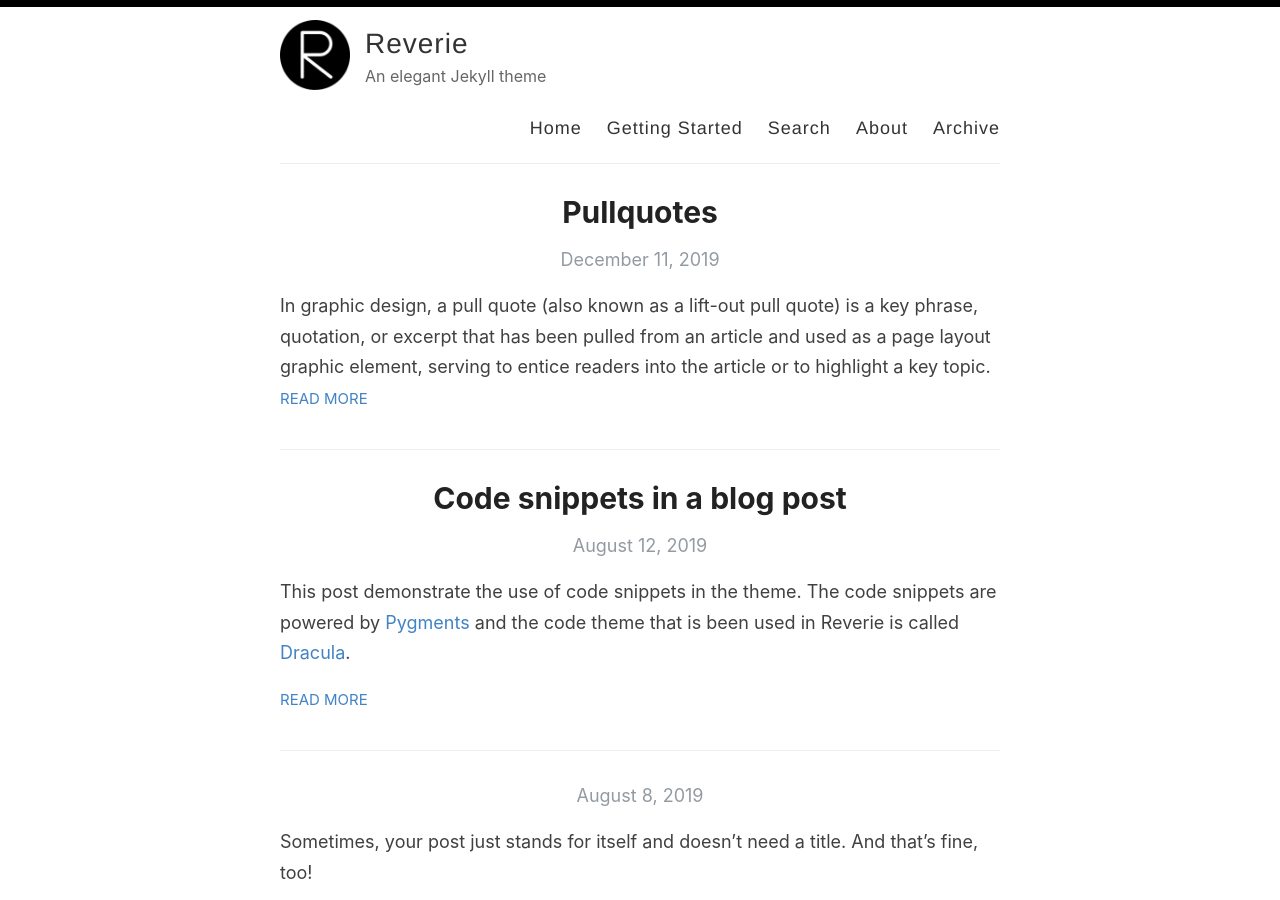
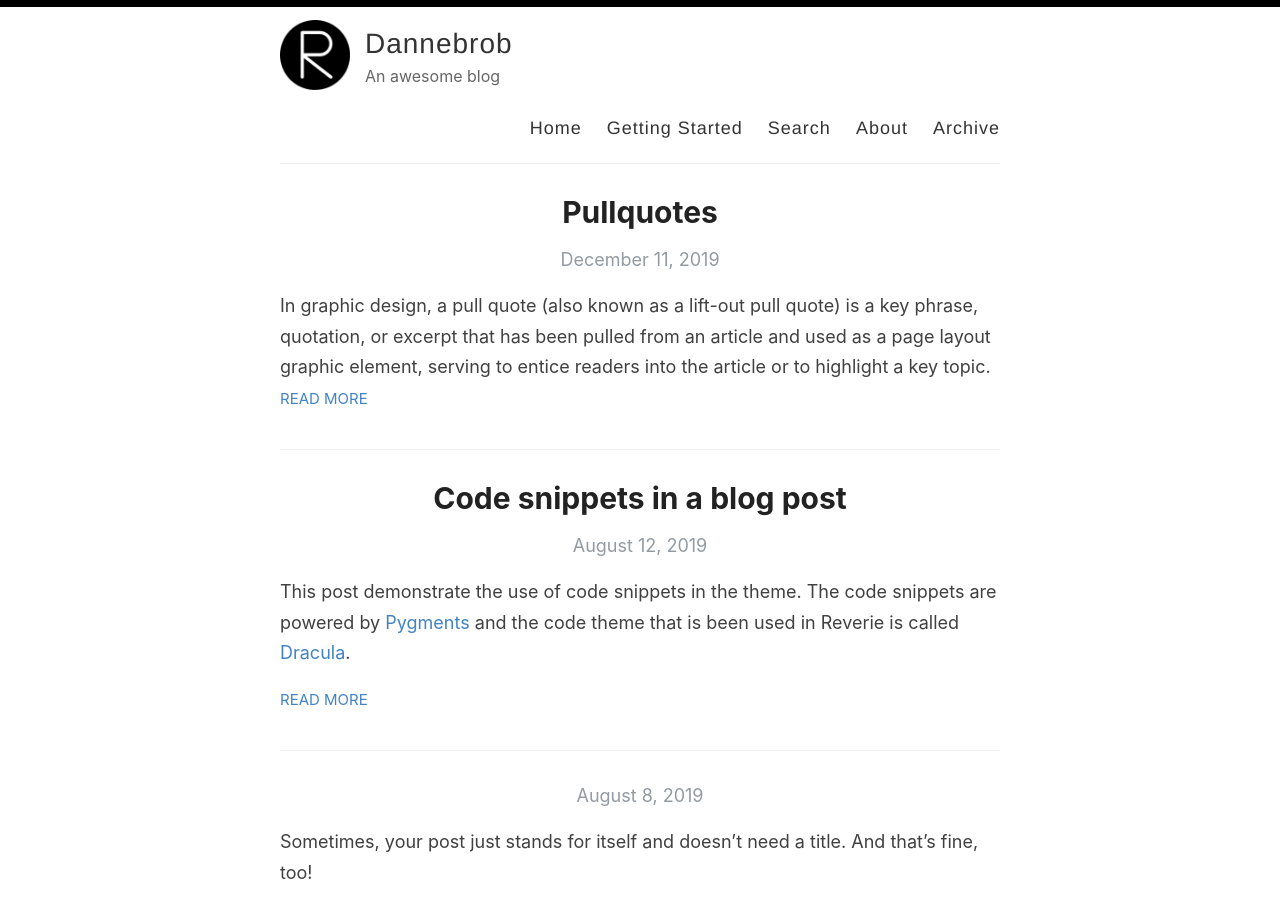
Before and after one commit to dannebrob/dannebrob.github.io, a Jekyll site: the page built from index.html, in a window 1280 px wide and 900 px high. Built offline with Jekyll 4.4.1, drawn with Linux system fonts in a browser that asks for light colours; the list of posts is cut into pages by our own code.

Commit message:
Update site configuration details in _config.yml

```diff
--- a/_config.yml
+++ b/_config.yml
@@ -3,13 +3,13 @@
 #
 
 # Name of your site (displayed in the header)
-name: Reverie
+name: Dannebrob
 
 # Name of the author
-author: Amit Merchant
+author: Daniel Brobäck
 
 # Short bio or description (displayed in the header)
-description: An elegant Jekyll theme
+description: An awesome blog
 
 # URL of your avatar or profile pic (you could use your GitHub profile pic)
 avatar: /images/reverie.png
@@ -41,7 +41,7 @@ footer-links:
 disqus:
 
 # Enter your Google Analytics web tracking code (e.g. UA-2110908-2) to activate tracking
-google_analytics: UA-43339302-11
+# google_analytics: UA-43339302-11
 
 # For newer "GA4" analytics, use the following instead of the "UA" entry above
 #google_analytics_ga4: G-GABC1DEFG
```
